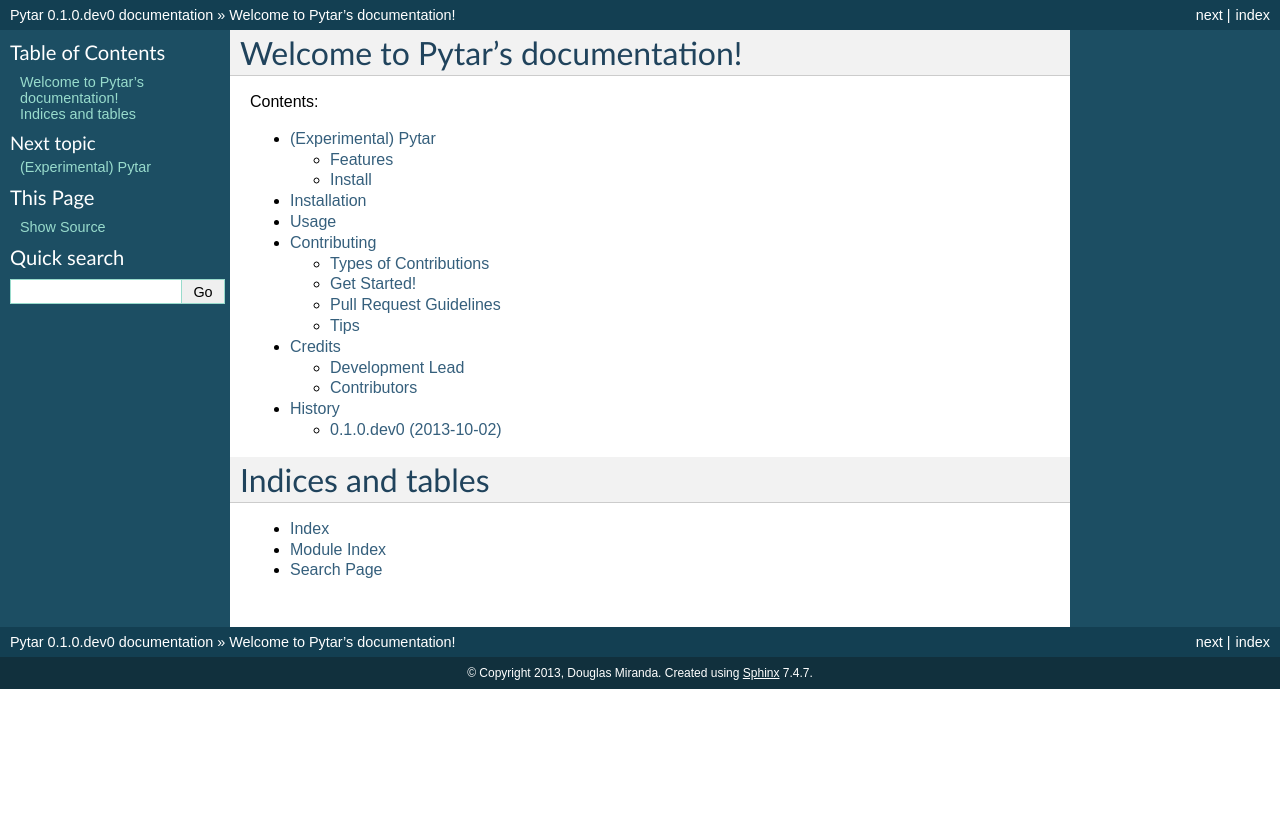
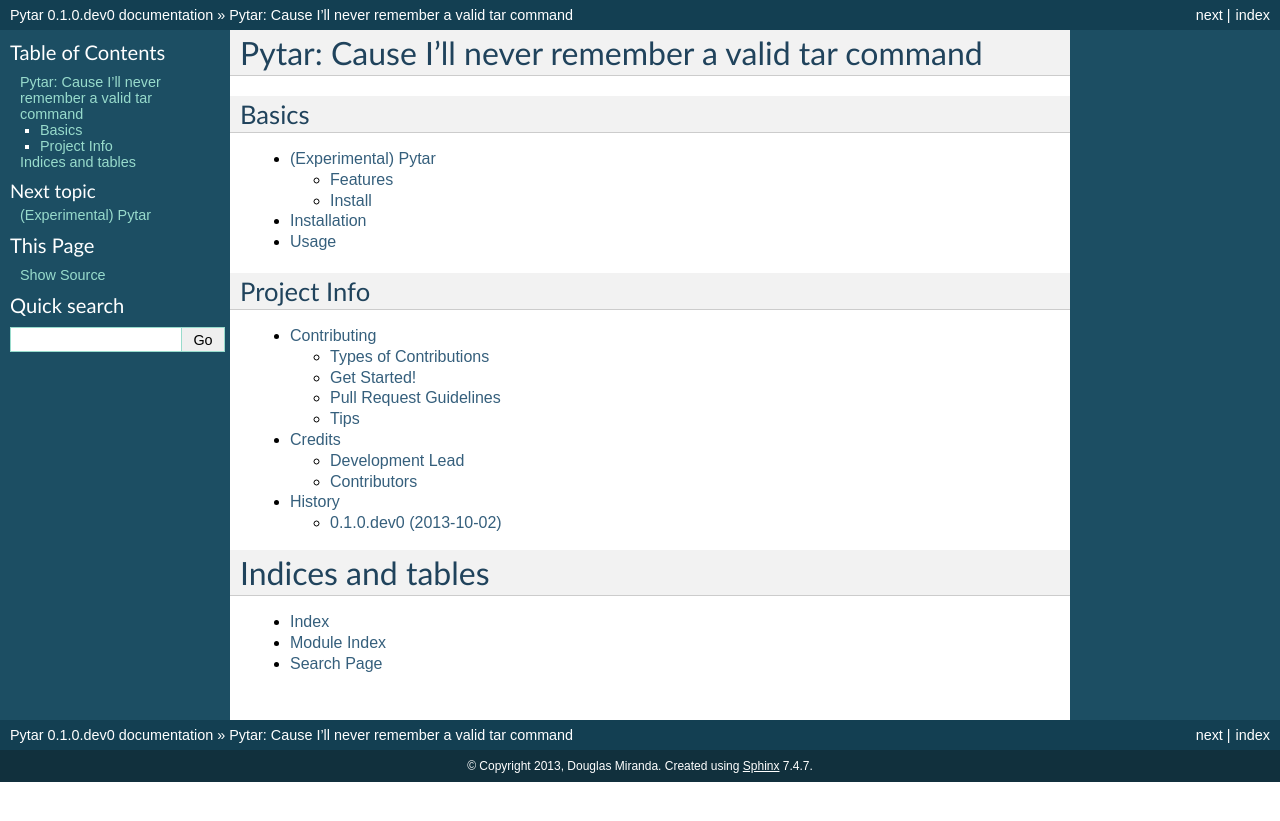
Before and after one commit to douglas-archives/pytar, a Sphinx documentation site: the page built from docs/index.rst, in a window 1280 px wide. Shown: the top 821 px of the page. Built offline with Sphinx 7.4.7, drawn with Linux system fonts in a browser that asks for light colours.

Commit message:
Better Index for docs.

```diff
--- a/docs/index.rst
+++ b/docs/index.rst
@@ -3,10 +3,11 @@
    You can adapt this file completely to your liking, but it should at least
    contain the root `toctree` directive.
 
-Welcome to Pytar's documentation!
-======================================
+Pytar: Cause I'll never remember a valid tar command
+====================================================
 
-Contents:
+Basics
+------
 
 .. toctree::
    :maxdepth: 2
@@ -14,6 +15,13 @@
    readme
    installation
    usage
+
+Project Info
+------------
+
+.. toctree::
+   :maxdepth: 2
+
    contributing
    authors
    history
```
